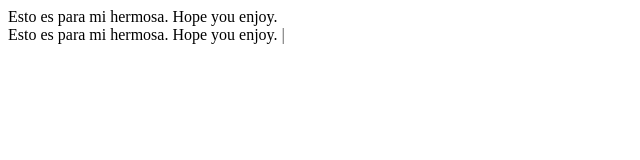
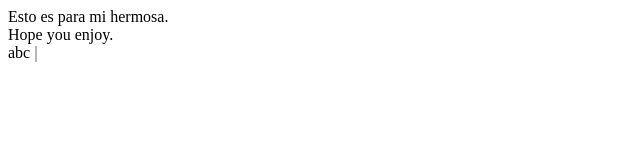
Before and after one commit to crmkmc/ck.github.io, a plain HTML site: page index.html in a window 1280 px wide. Shown: the whole page, without its empty margins (0-640 px from the left). Drawn offline with nearby package versions, Linux system fonts and the light colour scheme.

Commit message:
Format code2.

```diff
--- a/index.html
+++ b/index.html
@@ -10,10 +10,11 @@
 
 <body>
     <div id="source">
-        Esto es para mi hermosa. Hope you enjoy.
+        Esto es para mi hermosa. <br />
+        Hope you enjoy.
     </div>
     <span id="output">
-        Esto es para mi hermosa. Hope you enjoy.
+        abc
     </span>
     <span class="typing-cursor">|</span>
 
```
